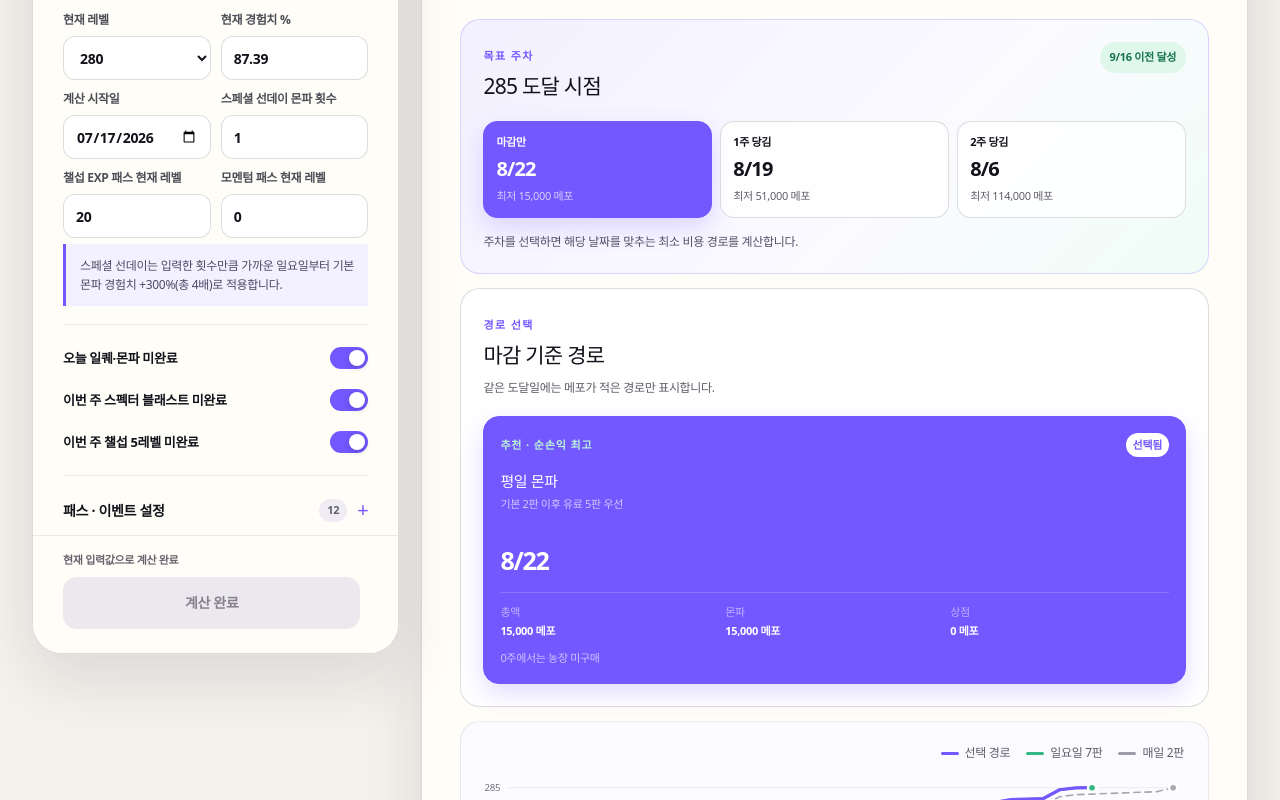
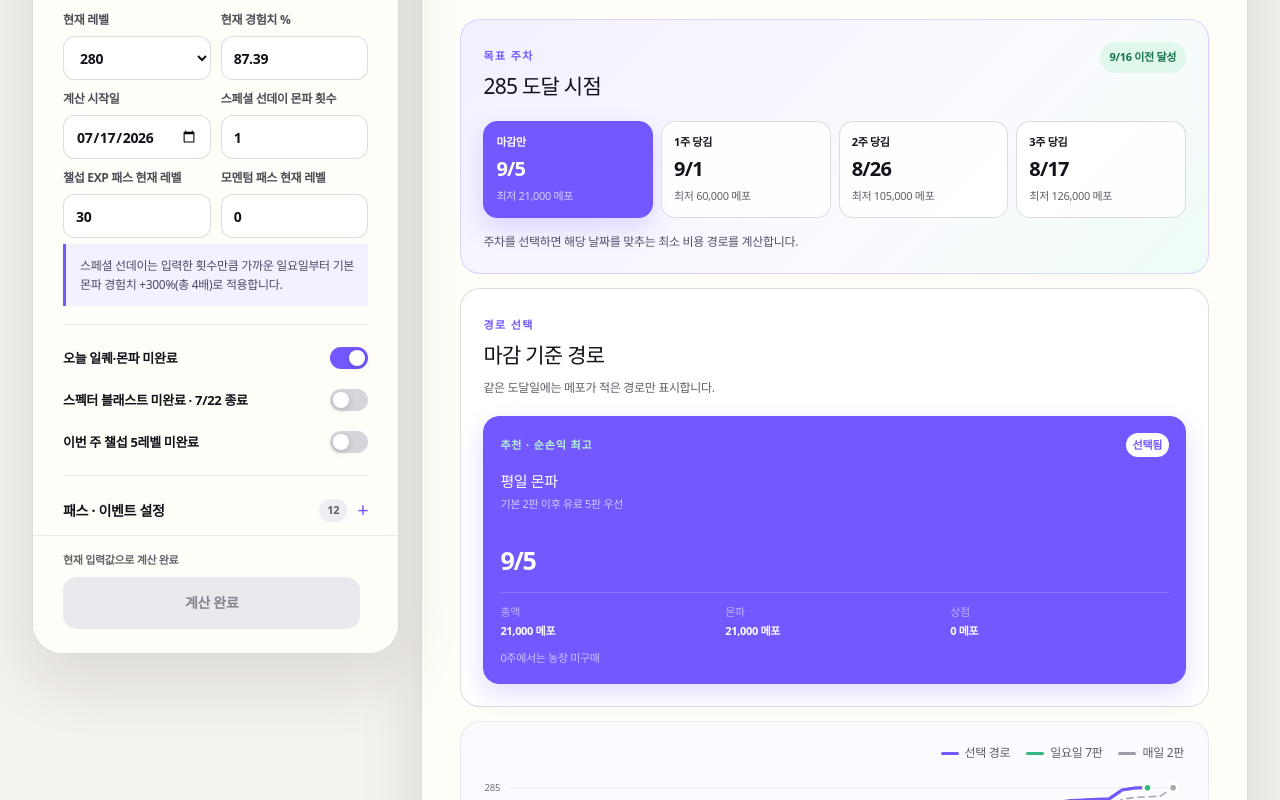
Before and after one commit to kiraki-lab/maple-285-planner, a Next.js app: page / in a window 1280 px wide. Shown: the part 1020-1820 px from the top of the page. Built offline with nearby package versions, Linux system fonts and the light colour scheme.

Commit message:
Update calculator defaults and event timing

```diff
--- a/app/page.tsx
+++ b/app/page.tsx
@@ -1,6 +1,6 @@
 "use client";
 
-import { useMemo, useRef, useState } from "react";
+import { useEffect, useMemo, useRef, useState } from "react";
 import {
   advanceBurningBeyondExperience,
   growthPotionExperience,
@@ -178,29 +178,60 @@ const SPECIAL_SUPPLY_EXP_PER_CHARGE = 77_024_335_674;
 const SPECIAL_SUPPLY_BATCH_SIZE = 5;
 const SPECIAL_SUPPLY_START = "2026-07-23";
 const SPECIAL_SUPPLY_END = "2026-08-19";
+const SPECTER_BLAST_END = "2026-07-22";
+const ULTIMA_ATTENDANCE_START = "2026-06-18";
+const ULTIMA_ATTENDANCE_MAX = 60;
+const SHOP_WEEK_STARTS = ["2026-07-23", "2026-07-30", "2026-08-06", "2026-08-13"];
+const SHOP_EVENT_END = "2026-08-19";
 const formatMP = (value: number) => `${Math.round(value).toLocaleString("ko-KR")} 메포`;
 const formatSignedMP = (value: number) => `${value > 0 ? "+" : ""}${formatMP(value)}`;
 const eok = (value: number) => `${(value / 100000000).toLocaleString("ko-KR", { maximumFractionDigits: 2 })}억`;
+const SSR_DEFAULT_START = "2026-07-27";
+const localDateInputValue = (date = new Date()) => `${date.getFullYear()}-${String(date.getMonth() + 1).padStart(2, "0")}-${String(date.getDate()).padStart(2, "0")}`;
+const ultimaProgressBefore = (start: string) => {
+  const target = parseDate(start);
+  let date = parseDate(ULTIMA_ATTENDANCE_START);
+  let count = 0;
+  let week = 0;
+  while (date < target) {
+    if (date.getDay() === 4) week = 0;
+    if (count < ULTIMA_ATTENDANCE_MAX && week < 5) { count += 1; week += 1; }
+    date = addDays(date, 1);
+  }
+  if (target.getDay() === 4) week = 0;
+  return { count, week };
+};
+const availableShopWeeksForStart = (start: Date) => {
+  const weekStarts = SHOP_WEEK_STARTS.map(parseDate);
+  const eventEnd = parseDate(SHOP_EVENT_END);
+  return weekStarts
+    .map((weekStart, index) => ({ weekStart, weekEnd: index + 1 < weekStarts.length ? addDays(weekStarts[index + 1], -1) : eventEnd, originalIndex: index }))
+    .filter(({ weekEnd }) => weekEnd >= start);
+};
 
-const defaults: Settings = {
-  level: 280, exp: 87.39, start: "2026-07-17", pullWeeks: 0, pullStrategy: "monsterPark", specialSundayCount: 1,
+const createDefaultSettings = (start = SSR_DEFAULT_START): Settings => {
+  const ultimaProgress = ultimaProgressBefore(start);
+  return ({
+  level: 280, exp: 87.39, start, pullWeeks: 0, pullStrategy: "monsterPark", specialSundayCount: 1,
   specialSupply: false, specialSupplySaved: 0,
-  challengerPassLevel: 20, momentumPassLevel: 0,
-  preLevel: 270, preExp: 0, prePassLevel: 0, preUnclaimed: true,
+  challengerPassLevel: 30, momentumPassLevel: 0,
+  preLevel: 270, preExp: 0, prePassLevel: 30, preUnclaimed: false,
   preUseBlue: true, preUseSauna: true, preUseAdv: true, preUsePotion: true,
   preMonsterParkRuns: 2, preSpecialSundayCount: 1, preDailyQuests: true, preWeeklyContent: true,
   preTodayDaily: true, preWeeklyOpen: true,
   momentumMechLevel: 284, momentumMechDeadline: "2026-08-12", mayrinMesoGap: 3, mayrinNormalFrag: 30,
-  fragPrice: 640, mpPerEok: 2500, postReset: true, challengerUnclaimed: true, challengerExp: true,
-  momentumPrime: true, deferMomentumMech: true, core6Enabled: false, apology: true, specter: true,
+  fragPrice: 640, mpPerEok: 2500, postReset: true, challengerUnclaimed: false, challengerExp: true,
+  momentumPrime: true, deferMomentumMech: true, core6Enabled: false, apology: true, specter: false,
   shardEvent: true, ultima: true, shopMech: false, shopBlue: false, mpNow: 86, mpPatch: 90,
   core20Date: "2026-07-23", core20Bonus: 5, core6Date: "2026-07-23", mpCore6: 95,
-  dailyNow: 76, dailyPatch: 95, dailyCore6: 100, shardDate: "2026-07-23", shardAdv: 5000,
-  ultimaCount: 21, ultimaWeek: 1, ultimaStart: true, grandis: true, weeklyOpen: true, todayDaily: true,
+  dailyNow: 76, dailyPatch: 95, dailyCore6: 100, shardDate: "2026-07-30", shardAdv: 5000,
+  ultimaCount: ultimaProgress.count, ultimaWeek: ultimaProgress.week, ultimaStart: true, grandis: true, weeklyOpen: true, todayDaily: true,
   extreme: true, epic: true, epicMult: 5, epicNow: 30, epicPatch: 30, core25Date: "2026-08-06",
   core25Bonus: 10, epicArtifactDate: "2026-08-13", epicArtifact: 180, epicCore6: 40,
   epicCore6Artifact: 190, ownedBlue: 0, ownedMech: 0, ownedSauna: 0, ownedAdv: 0, ownedPotion279: 0,
+  });
 };
+const defaults = createDefaultSettings();
 
 const paidStrategyIds = PAID_STRATEGY_PRIORITY as readonly Exclude<PullStrategy, "both">[];
 const paidStrategyCopy: Record<Exclude<PullStrategy, "both">, { label: string; caption: string }> = {
@@ -611,8 +642,11 @@ function simulate(s: Settings, schedule: { sevenUntil?: Date; fixedRuns?: number
     momentumWeekIndex += 1;
   }
   if (s.apology) addReward(start, { label: "7월 NOW 보상", mech: 1, sauna: 2, coupon4x: 4 });
-  if (s.specter) addReward(start, { label: "스펙터 블래스트", adv: 3000 });
-  if (s.shardEvent && s.shardDate) addReward(parseDate(s.shardDate), { label: "울티마 스쿼드 EXP", adv: s.shardAdv });
+  if (s.specter && start <= parseDate(SPECTER_BLAST_END)) addReward(start, { label: "스펙터 블래스트", adv: 3000 });
+  if (s.shardEvent && s.shardDate) {
+    const shardRewardDate = parseDate(s.shardDate);
+    if (shardRewardDate >= start) addReward(shardRewardDate, { label: "울티마 스쿼드 상점 EXP 5,000장 (예상)", adv: s.shardAdv });
+  }
 
   let ultimaLastScheduled = Math.max(0, Math.min(60, Math.floor(s.ultimaCount)));
   if (s.ultima) {
@@ -635,15 +669,16 @@ function simulate(s: Settings, schedule: { sevenUntil?: Date; fixedRuns?: number
     }
   }
 
-  const shopBlueWeeks = Math.max(0, Math.min(4, Math.floor(schedule.shopBlueWeeks ?? (s.shopBlue ? 4 : 0))));
-  const shopMechWeeks = Math.max(0, Math.min(4, Math.floor(schedule.shopMechWeeks ?? (s.shopMech ? 4 : 0))));
+  const availableShopWeeks = availableShopWeeksForStart(start);
+  const shopBlueWeeks = Math.max(0, Math.min(availableShopWeeks.length, Math.floor(schedule.shopBlueWeeks ?? (s.shopBlue ? availableShopWeeks.length : 0))));
+  const shopMechWeeks = Math.max(0, Math.min(availableShopWeeks.length, Math.floor(schedule.shopMechWeeks ?? (s.shopMech ? availableShopWeeks.length : 0))));
   if (shopBlueWeeks || shopMechWeeks) {
-    ["2026-07-23", "2026-07-30", "2026-08-06", "2026-08-13"].forEach((date, index) => {
+    availableShopWeeks.forEach(({ weekStart, originalIndex }, index) => {
       const buyBlue = index < shopBlueWeeks;
       const buyMech = index < shopMechWeeks;
       if (!buyBlue && !buyMech) return;
-      addReward(parseDate(date), {
-        label: `메포샵 ${index + 1}주차`, blue: buyBlue ? 2 : 0, mech: buyMech ? 2 : 0,
+      addReward(weekStart < start ? start : weekStart, {
+        label: `메포샵 ${originalIndex + 1}주차`, blue: buyBlue ? 2 : 0, mech: buyMech ? 2 : 0,
         maplePoints: (buyBlue ? 7000 : 0) + (buyMech ? 10000 : 0), optionalPurchase: true,
       });
     });
@@ -822,17 +857,20 @@ function* buildPlanningSteps(settings: Settings): Generator<number, Planning, vo
     both: [1, 2, 3, 4].map((weeks): [number, number] => [weeks, weeks]),
   };
   const candidateCache = new Map<string, StrategyCandidate>();
+  const availableShopWeekCount = availableShopWeeksForStart(start).length;
   candidateCache.set("0:0:0", { result: sunday, shopBlueWeeks: 0, shopMechWeeks: 0, scheduleIndex: 0 });
   candidateCache.set("0:0:64", { result: allSeven, shopBlueWeeks: 0, shopMechWeeks: 0, scheduleIndex: 64 });
   const candidateAt = function* (shopBlueWeeks: number, shopMechWeeks: number, scheduleIndex: number): Generator<number, StrategyCandidate, void> {
-    const key = `${shopBlueWeeks}:${shopMechWeeks}:${scheduleIndex}`;
+    const effectiveShopBlueWeeks = Math.min(shopBlueWeeks, availableShopWeekCount);
+    const effectiveShopMechWeeks = Math.min(shopMechWeeks, availableShopWeekCount);
+    const key = `${effectiveShopBlueWeeks}:${effectiveShopMechWeeks}:${scheduleIndex}`;
     const cached = candidateCache.get(key);
     if (cached) return cached;
     const schedule = scheduleIndex === 64 ? { fixedRuns: 7 } : { sevenUntil: addDays(start, scheduleIndex - 1) };
     const candidate = {
-      result: simulate(strategySettings, { ...schedule, shopBlueWeeks, shopMechWeeks }),
-      shopBlueWeeks,
-      shopMechWeeks,
+      result: simulate(strategySettings, { ...schedule, shopBlueWeeks: effectiveShopBlueWeeks, shopMechWeeks: effectiveShopMechWeeks }),
+      shopBlueWeeks: effectiveShopBlueWeeks,
+      shopMechWeeks: effectiveShopMechWeeks,
       scheduleIndex,
     };
     candidateCache.set(key, candidate);
@@ -937,7 +975,7 @@ async function runPlanningInChunks(settings: Settings, onProgress: (completed: n
 }
 
 const defaultPlanning = runPlanningImmediately(defaults);
-export { defaults, runPlanningImmediately };
+export { createDefaultSettings, defaults, localDateInputValue, runPlanningImmediately, simulate, ultimaProgressBefore };
 
 function InputField({ label, value, onChange, type = "number", min, max, step, disabled }: { label: string; value: string | number; onChange: (value: string) => void; type?: "number" | "date"; min?: number; max?: number; step?: number; disabled?: boolean }) {
   return <label className="field"><span>{label}</span><input type={type} value={value} onChange={e => onChange(e.target.value)} min={min} max={max} step={step} disabled={disabled} /></label>;
@@ -972,8 +1010,17 @@ export default function Home() {
   const [planning, setPlanning] = useState<Planning>(defaultPlanning);
   const [calculationSteps, setCalculationSteps] = useState(0);
   const calculationJob = useRef(0);
+  const localDefaultsApplied = useRef(false);
   const [preApplied, setPreApplied] = useState(false);
   const [activeTab, setActiveTab] = useState<ViewTab>("calculator");
+  useEffect(() => {
+    if (localDefaultsApplied.current) return;
+    localDefaultsApplied.current = true;
+    const localDefaults = createDefaultSettings(localDateInputValue());
+    setS(localDefaults);
+    setCalculatedSettings(localDefaults);
+    setPlanning(runPlanningImmediately(localDefaults));
+  }, []);
   const set = <K extends keyof Settings>(key: K, value: Settings[K]) => {
     if (pre280SettingKeys.includes(key)) setPreApplied(false);
     setS(current => ({ ...current, [key]: value }));
@@ -1057,9 +1104,10 @@ export default function Home() {
   };
   const resetCalculator = () => {
     calculationJob.current += 1;
-    setS(defaults);
-    setCalculatedSettings(defaults);
-    setPlanning(defaultPlanning);
+    const localDefaults = createDefaultSettings(localDateInputValue());
+    setS(localDefaults);
+    setCalculatedSettings(localDefaults);
+    setPlanning(runPlanningImmediately(localDefaults));
     setIsCalculating(false);
     setCalculationSteps(0);
     setPreApplied(false);
@@ -1189,14 +1237,14 @@ export default function Home() {
           <InputField label="모멘텀 패스 현재 레벨" value={s.momentumPassLevel} min={0} max={10} step={1} onChange={v => set("momentumPassLevel", Number(v))} />
         </div>
         <div className="callout-mini">스페셜 선데이는 입력한 횟수만큼 가까운 일요일부터 기본 몬파 경험치 +300%(총 4배)로 적용합니다.</div>
-        <div className="quick-toggles"><Toggle label="오늘 일퀘·몬파 미완료" checked={s.todayDaily} onChange={v => set("todayDaily", v)} /><Toggle label="이번 주 스펙터 블래스트 미완료" checked={s.specter} onChange={v => set("specter", v)} /><Toggle label="이번 주 챌섭 5레벨 미완료" checked={s.challengerUnclaimed} onChange={v => set("challengerUnclaimed", v)} /></div>
+        <div className="quick-toggles"><Toggle label="오늘 일퀘·몬파 미완료" checked={s.todayDaily} onChange={v => set("todayDaily", v)} />{parseDate(s.start) <= parseDate(SPECTER_BLAST_END) && <Toggle label="스펙터 블래스트 미완료 · 7/22 종료" checked={s.specter} onChange={v => set("specter", v)} />}<Toggle label="이번 주 챌섭 5레벨 미완료" checked={s.challengerUnclaimed} onChange={v => set("challengerUnclaimed", v)} /></div>
         <details><summary>패스 · 이벤트 설정 <span>12</span></summary><div className="detail-body">
           <Toggle label="챌린저스 EXP 패스" checked={s.challengerExp} onChange={v => set("challengerExp", v)} /><Toggle label="프라임 모멘텀 패스" checked={s.momentumPrime} onChange={v => set("momentumPrime", v)} /><Toggle label="모멘텀 메카베리 모아쓰기" checked={s.deferMomentumMech} onChange={v => set("deferMomentumMech", v)} />
           <div className="field-grid compact inset"><label className="field"><span>메카베리 사용 레벨</span><select value={s.momentumMechLevel} disabled={!s.deferMomentumMech} onChange={e => set("momentumMechLevel", Number(e.target.value))}>{[280, 281, 282, 283, 284].map(level => <option key={level}>{level}</option>)}</select></label><InputField label="최종 사용일" value={s.momentumMechDeadline} type="date" disabled={!s.deferMomentumMech} onChange={v => set("momentumMechDeadline", v)} /></div>
           <Toggle label="특수 물자 지원 · 4배 쿠폰 몰아쓰기" checked={s.specialSupply} onChange={v => set("specialSupply", v)} />
           <div className="field-grid compact inset supply-input"><InputField label="시작일 보유 · 당일 충전 포함" value={s.specialSupplySaved} min={0} max={5} step={1} disabled={!s.specialSupply} onChange={v => set("specialSupplySaved", Number(v))} /><div className="supply-rule"><b>5회 저장 시 자동 사용</b><span>7/23~8/19 · 하루 1회 · 1회당 2,500마리</span></div></div>
           <div className="supply-warning"><b>러프값</b><p>280+ 몬스터 사냥터에서 4배 쿠폰 사용 기준 1회 77,024,335,674 EXP, 5회 385,121,678,370 EXP로 계산합니다.</p><small>5회 사용은 총 12,500마리 처치 가정 · 4배 쿠폰 보유·소모량은 차감하지 않음<br />커뮤니티 테섭 1표본 가정 · 등급 상승 미반영 · 실제값 변동 가능</small></div>
-          <Toggle label="7월 NOW 보상" checked={s.apology} onChange={v => set("apology", v)} /><Toggle label="울티마 스쿼드 EXP 5,000장" checked={s.shardEvent} onChange={v => set("shardEvent", v)} /><Toggle label="울티마 작전 일지" checked={s.ultima} onChange={v => set("ultima", v)} />
+          <Toggle label="7월 NOW 보상" checked={s.apology} onChange={v => set("apology", v)} /><Toggle label="울티마 스쿼드 상점 EXP 5,000장 (예상)" checked={s.shardEvent} onChange={v => set("shardEvent", v)} /><Toggle label="울티마 작전 일지" checked={s.ultima} onChange={v => set("ultima", v)} />
           <div className="callout-mini">현재 패스 레벨까지 받은 보상은 현재 경험치에 포함된 것으로 보고 제외합니다. 챌섭은 7/22까지 최대 25레벨, 7/23부터 최대 30레벨이며 주 5레벨씩 계산합니다. 모멘텀은 주차별 2→3→3→2레벨로 진행합니다.</div>
           <div className="callout-mini shop-priority">평일 몬파는 기본 2판 뒤 유료 추가 5판을 먼저 적용합니다. 농장은 몬파만으로 다음 하드 주차를 못 당길 때만 비교하며, 같은 도달 주차에서는 더 적은 메포 경로를 추천합니다.</div>
         </div></details>
@@ -1206,7 +1254,7 @@ export default function Home() {
           <Toggle label="이번 주 익몬·악몽선경 미완료" checked={s.weeklyOpen} onChange={v => set("weeklyOpen", v)} /><Toggle label="그란디스 일퀘" checked={s.grandis} onChange={v => set("grandis", v)} /><Toggle label="익스트림 몬스터파크" checked={s.extreme} onChange={v => set("extreme", v)} /><Toggle label="악몽선경 1단계" checked={s.epic} onChange={v => set("epic", v)} />
           <div className="field-grid compact"><label className="field"><span>악몽선경 보상 배수</span><select value={s.epicMult} onChange={e => set("epicMult", Number(e.target.value))}><option value={1}>기본</option><option value={5}>4배 추가</option><option value={9}>8배 추가</option></select></label><InputField label="5레벨 에픽 · 현재 %" value={s.epicNow} onChange={v => set("epicNow", Number(v))} /><InputField label="5레벨 에픽 · 패치 후 %" value={s.epicPatch} onChange={v => set("epicPatch", Number(v))} /><InputField label="코어 총합 25 달성일" value={s.core25Date} type="date" onChange={v => set("core25Date", v)} /><InputField label="총합 25 에픽 추가 %" value={s.core25Bonus} onChange={v => set("core25Bonus", Number(v))} /><InputField label="에픽 아티팩트 활성일" value={s.epicArtifactDate} type="date" onChange={v => set("epicArtifactDate", v)} /><InputField label="아티팩트 후 5레벨 %" value={s.epicArtifact} onChange={v => set("epicArtifact", Number(v))} /><InputField label="6레벨 · 아티팩트 전 %" value={s.epicCore6} disabled={!s.core6Enabled} onChange={v => set("epicCore6", Number(v))} /><InputField label="6레벨 · 아티팩트 후 %" value={s.epicCore6Artifact} disabled={!s.core6Enabled} onChange={v => set("epicCore6Artifact", Number(v))} /></div>
         </div></details>
-        <details><summary>보유 보상 · 울티마 <span>9</span></summary><div className="detail-body"><div className="field-grid compact"><InputField label="보유 블루베리" value={s.ownedBlue} min={0} onChange={v => set("ownedBlue", Number(v))} /><InputField label="보유 메카베리" value={s.ownedMech} min={0} onChange={v => set("ownedMech", Number(v))} /><InputField label="보유 사우나 시간" value={s.ownedSauna} min={0} onChange={v => set("ownedSauna", Number(v))} /><InputField label="보유 상급 EXP" value={s.ownedAdv} min={0} onChange={v => set("ownedAdv", Number(v))} /><InputField label="보유 200~279 비약" value={s.ownedPotion279} min={0} onChange={v => set("ownedPotion279", Number(v))} /><InputField label="EXP 5,000 사용일" value={s.shardDate} type="date" disabled={!s.shardEvent} onChange={v => set("shardDate", v)} /><InputField label="상급 EXP 사용량" value={s.shardAdv} disabled={!s.shardEvent} onChange={v => set("shardAdv", Number(v))} /><InputField label="울티마 누적 출석" value={s.ultimaCount} disabled={!s.ultima} onChange={v => set("ultimaCount", Number(v))} /><InputField label="이번 주 이미 출석" value={s.ultimaWeek} disabled={!s.ultima} onChange={v => set("ultimaWeek", Number(v))} /></div><Toggle label="시작일 울티마 출석 예정" checked={s.ultimaStart} disabled={!s.ultima} onChange={v => set("ultimaStart", v)} /></div></details>
+        <details><summary>보유 보상 · 울티마 <span>9</span></summary><div className="detail-body"><div className="field-grid compact"><InputField label="보유 블루베리" value={s.ownedBlue} min={0} onChange={v => set("ownedBlue", Number(v))} /><InputField label="보유 메카베리" value={s.ownedMech} min={0} onChange={v => set("ownedMech", Number(v))} /><InputField label="보유 사우나 시간" value={s.ownedSauna} min={0} onChange={v => set("ownedSauna", Number(v))} /><InputField label="보유 상급 EXP" value={s.ownedAdv} min={0} onChange={v => set("ownedAdv", Number(v))} /><InputField label="보유 200~279 비약" value={s.ownedPotion279} min={0} onChange={v => set("ownedPotion279", Number(v))} /><InputField label="EXP 5,000 예상 사용일" value={s.shardDate} type="date" disabled={!s.shardEvent} onChange={v => set("shardDate", v)} /><InputField label="상급 EXP 사용량" value={s.shardAdv} disabled={!s.shardEvent} onChange={v => set("shardAdv", Number(v))} /><InputField label="울티마 누적 출석" value={s.ultimaCount} disabled={!s.ultima} onChange={v => set("ultimaCount", Number(v))} /><InputField label="이번 주 이미 출석" value={s.ultimaWeek} disabled={!s.ultima} onChange={v => set("ultimaWeek", Number(v))} /></div><Toggle label="시작일 울티마 출석 예정" checked={s.ultimaStart} disabled={!s.ultima} onChange={v => set("ultimaStart", v)} /></div></details>
         <div className={`calculate-bar ${hasPendingChanges ? "pending" : ""} ${isCalculating ? "calculating" : ""}`}>
           <span>{isCalculating ? `전략 비교 중 · ${calculationSteps.toLocaleString("ko-KR")}개 확인` : hasPendingChanges ? "입력값이 변경되었습니다" : "현재 입력값으로 계산 완료"}</span>
           {isCalculating && <div className="calculation-progress" aria-hidden="true"><i /></div>}
@@ -1292,6 +1340,6 @@ export default function Home() {
       <div className="pass-grid"><article><div className="table-title"><span>CHALLENGERS · 현재 {s.challengerPassLevel}레벨</span><h3>챌린저스 EXP 패스</h3></div><table><thead><tr><th>레벨 구간</th><th>일반</th><th>EXP 패스 포함</th></tr></thead><tbody><tr><td>1~10</td><td>-</td><td>블루베리 6 · 사우나 2시간 · 상급 EXP 2,000</td></tr><tr><td>11~20</td><td>-</td><td>블루베리 6 · 사우나 2시간 · 상급 EXP 2,000</td></tr><tr><td>21~25</td><td>상급 EXP 100</td><td>블루베리 3 · 사우나 1시간 · 상급 EXP 1,100</td></tr><tr><td>26~30</td><td>상급 EXP 2,100</td><td>블루베리 2 · 사우나 1시간 · 상급 EXP 3,100 · 비약 1</td></tr><tr className="total"><td>1~30 합계</td><td>상급 EXP 2,200</td><td>블루베리 17 · 사우나 6시간 · 상급 EXP 8,200 · 비약 1</td></tr></tbody></table></article><article><div className="table-title"><span>MOMENTUM · 현재 {s.momentumPassLevel}레벨</span><h3>모멘텀 패스</h3></div><table><thead><tr><th>레벨 구간</th><th>프라임 핵심 보상</th></tr></thead><tbody><tr><td>1~2</td><td>메카베리 2 · 사우나 30분 · 4배 쿠폰 2</td></tr><tr><td>3~5</td><td>메카베리 2 · 사우나 30분 · 상급 EXP 3,100 · 4배 2</td></tr><tr><td>6~8</td><td>메카베리 3 · 사우나 30분 · 상급 EXP 3,100 · 4배 2</td></tr><tr><td>9~10</td><td>메카베리 4 · 상급 EXP 3,300</td></tr><tr className="total"><td>1~10 합계</td><td>메카베리 11 · 사우나 1.5시간 · 상급 EXP 9,500</td></tr></tbody></table></article></div>
     </section>}
 
-    <footer><div className="brand"><span className="brand-mark">M</span><span>285 CALCULATOR</span></div><p>경험치 기준 · 하루1소재 · 메이플로드 · 2026.07.17</p><div className="source-links"><a href="https://haru1sojae.kr/table" target="_blank" rel="noreferrer">하루1소재</a><a href="https://mapleroad.kr/utils/exp_calculator" target="_blank" rel="noreferrer">메이플로드</a><a href="https://maplestory.nexon.com/testworld/news/all/188" target="_blank" rel="noreferrer">테스트월드</a></div></footer>
+    <footer><div className="brand"><span className="brand-mark">M</span><span>285 CALCULATOR</span></div><p>경험치 기준 · 하루1소재 · 메이플로드 · 2026.07.27 확인</p><div className="source-links"><a href="https://haru1sojae.kr/table" target="_blank" rel="noreferrer">하루1소재</a><a href="https://mapleroad.kr/utils/exp_calculator" target="_blank" rel="noreferrer">메이플로드</a><a href="https://maplestory.nexon.com/testworld/news/all/188" target="_blank" rel="noreferrer">테스트월드</a></div></footer>
   </main>;
 }
```
Also changed, not shown: 1 other file (tests, documents, lock files or other folders).
